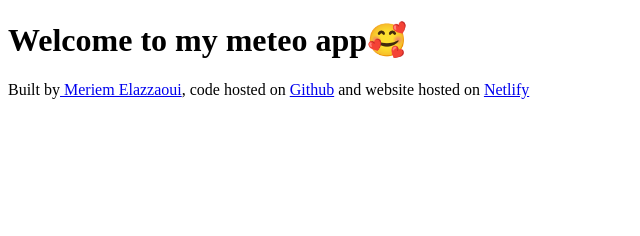
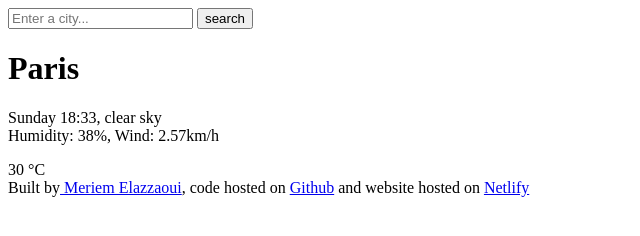
Before and after one commit to meriem837/meteo, a plain HTML site: page index.html in a window 1280 px wide. Shown: the whole page, without its empty margins (0-640 px from the left). Drawn offline with Linux system fonts and the light colour scheme.

Commit message:
added the HTML to the project

```diff
--- a/index.html
+++ b/index.html
@@ -3,10 +3,23 @@
   <head>
     <meta charset="UTF-8" />
     <meta name="viewport" content="width=device-width, initial-scale=1.0" />
-    <title>meteo-app</title>
+    <title>Meteo App</title>
   </head>
   <body>
-    <h1>Welcome to my meteo app🥰</h1>
+    <header>
+      <input type="search" placeholder="Enter a city..." required />
+      <input type="submit" value="search" />
+    </header>
+    <main>
+      <div>
+        <h1>Paris</h1>
+        <p>
+          Sunday 18:33, clear sky <br />
+          Humidity: 38%, Wind: 2.57km/h
+        </p>
+        <div>30 °C</div>
+      </div>
+    </main>
     <footer>
       Built by<a href="https://github.com/meriem837"> Meriem Elazzaoui</a>, code
       hosted on <a href="https://github.com/meriem837/meteo">Github</a> and
```
